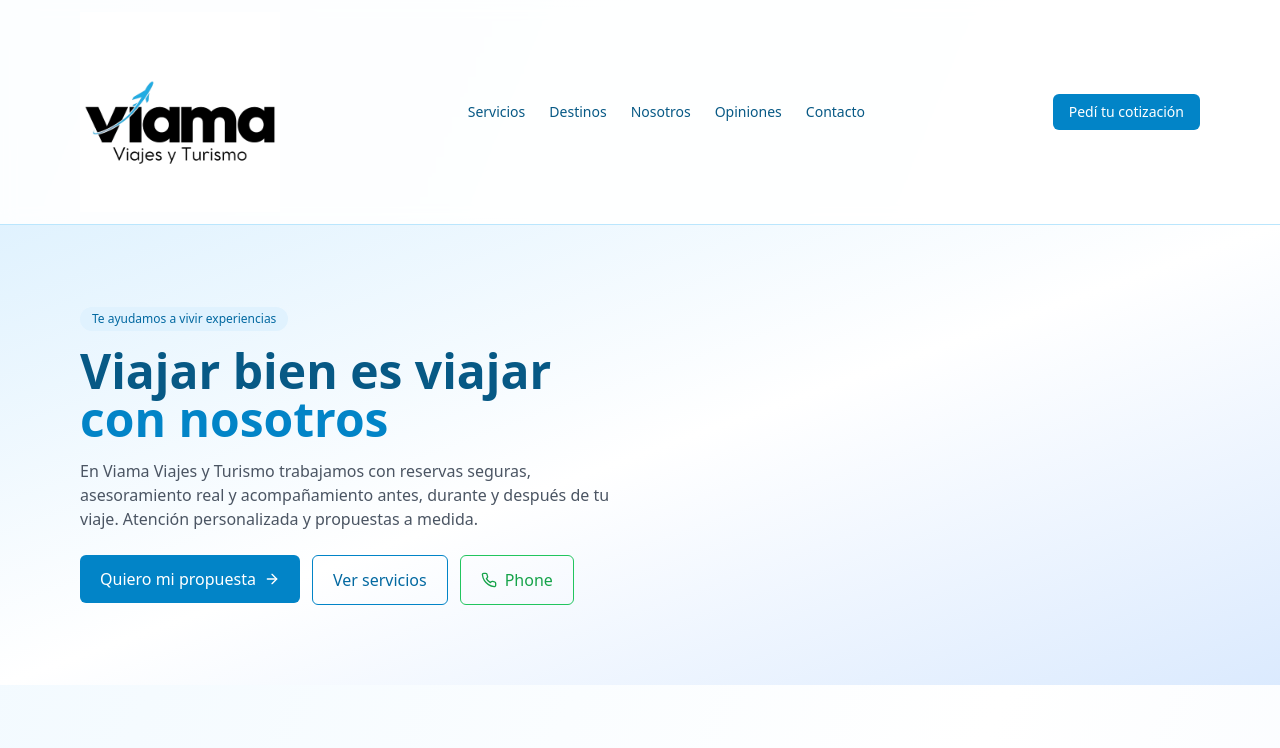
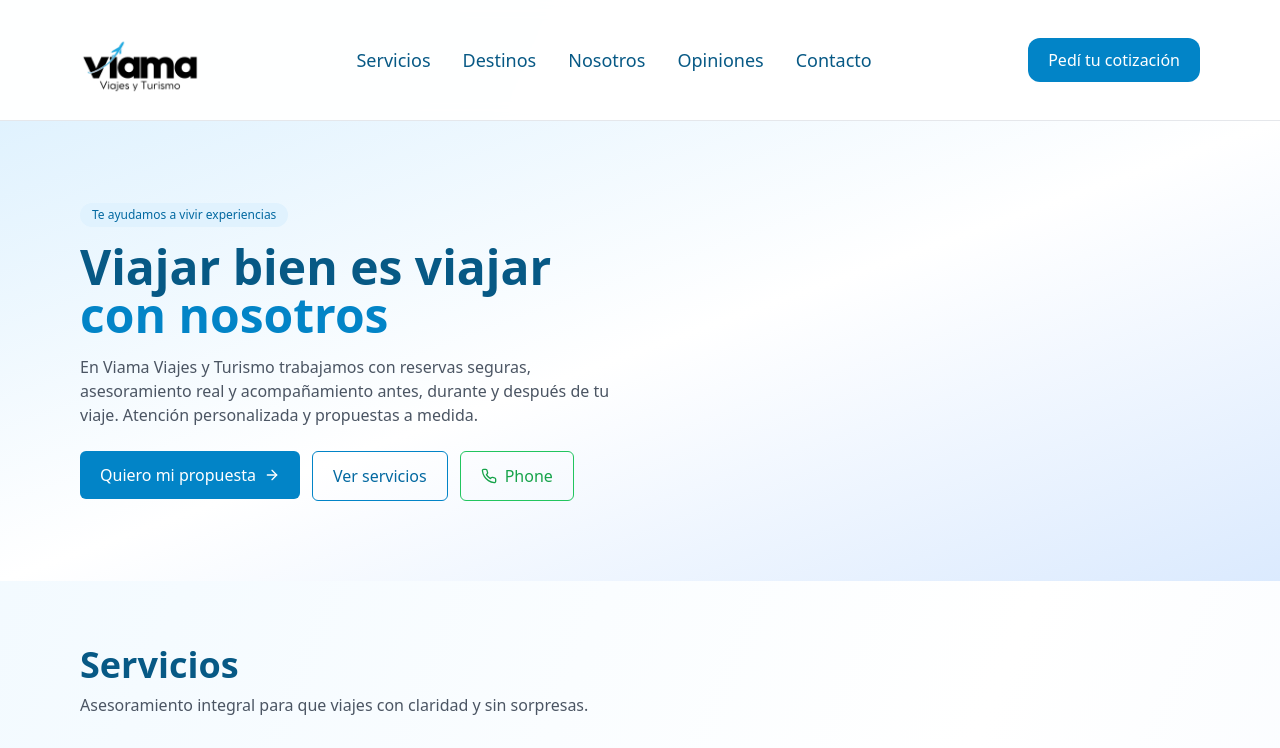
Before and after one commit to CreaterepositoryGustavo/viama-site, a Next.js app: page / in a window 1280 px wide. Shown: the top 748 px of the page. Built offline with nearby package versions, Linux system fonts and the light colour scheme.

Commit message:
Update page.jsx
fix: cerrar etiquetas del header

```diff
--- a/app/page.jsx
+++ b/app/page.jsx
@@ -15,19 +15,22 @@ export default function Page() {
   return (
     <div className="min-h-screen text-gray-900">
       {/* NAVBAR */}
-<header className="sticky top-0 z-50 backdrop-blur bg-white/80 border-b border-sky-200">
-  <div className="max-w-6xl mx-auto px-4 py-3 flex items-center justify-between">
-    <a href="#inicio" className="flex items-center gap-3">
-      <Image
-        src="/logo.png"
-        alt="Viama Viajes y Turismo"
-        width={200}
-        height={200}
-        priority
-      />
+<header className="sticky top-0 z-50 bg-white/90 backdrop-blur border-b">
+  <div className="max-w-6xl mx-auto px-4 py-2 md:py-3 flex items-center justify-between">
+    <a href="#inicio" className="flex items-center">
+      {/* Truco: margen negativo para que el logo salga un poquito y la barra no sea tan alta */}
+      <div className="-my-2 md:-my-3">
+        <Image
+          src="/logo.png"
+          alt="Viama Viajes y Turismo"
+          width={120}
+          height={120}
+          priority
+        />
+      </div>
     </a>
 
-    <nav className="hidden md:flex items-center gap-6 text-sm text-sky-800">
+    <nav className="hidden md:flex items-center gap-6 md:gap-8 text-base md:text-lg font-medium text-sky-800">
       <a href="#servicios" className="hover:text-sky-600">Servicios</a>
       <a href="#destinos" className="hover:text-sky-600">Destinos</a>
       <a href="#nosotros" className="hover:text-sky-600">Nosotros</a>
@@ -35,9 +38,9 @@ export default function Page() {
       <a href="#contacto" className="hover:text-sky-600">Contacto</a>
     </nav>
 
-    <div className="hidden md:flex items-center gap-3">
+    <div className="hidden md:flex items-center">
       <a href="#contacto">
-        <Button className="rounded-2xl bg-sky-600 hover:bg-sky-700 text-white">
+        <Button className="rounded-xl bg-sky-600 hover:bg-sky-700 text-white px-5 py-2.5 text-sm md:text-base">
           Pedí tu cotización
         </Button>
       </a>
```
